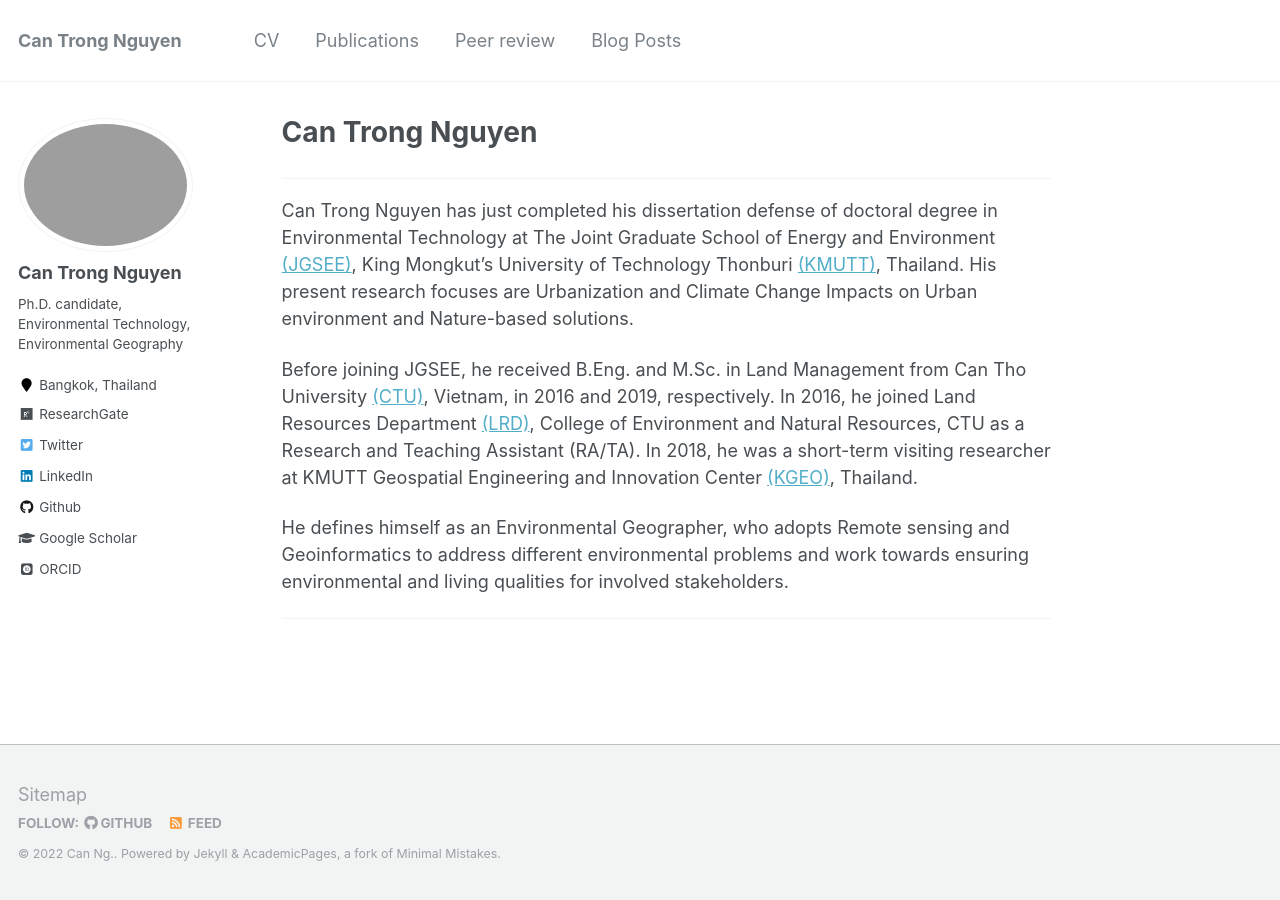
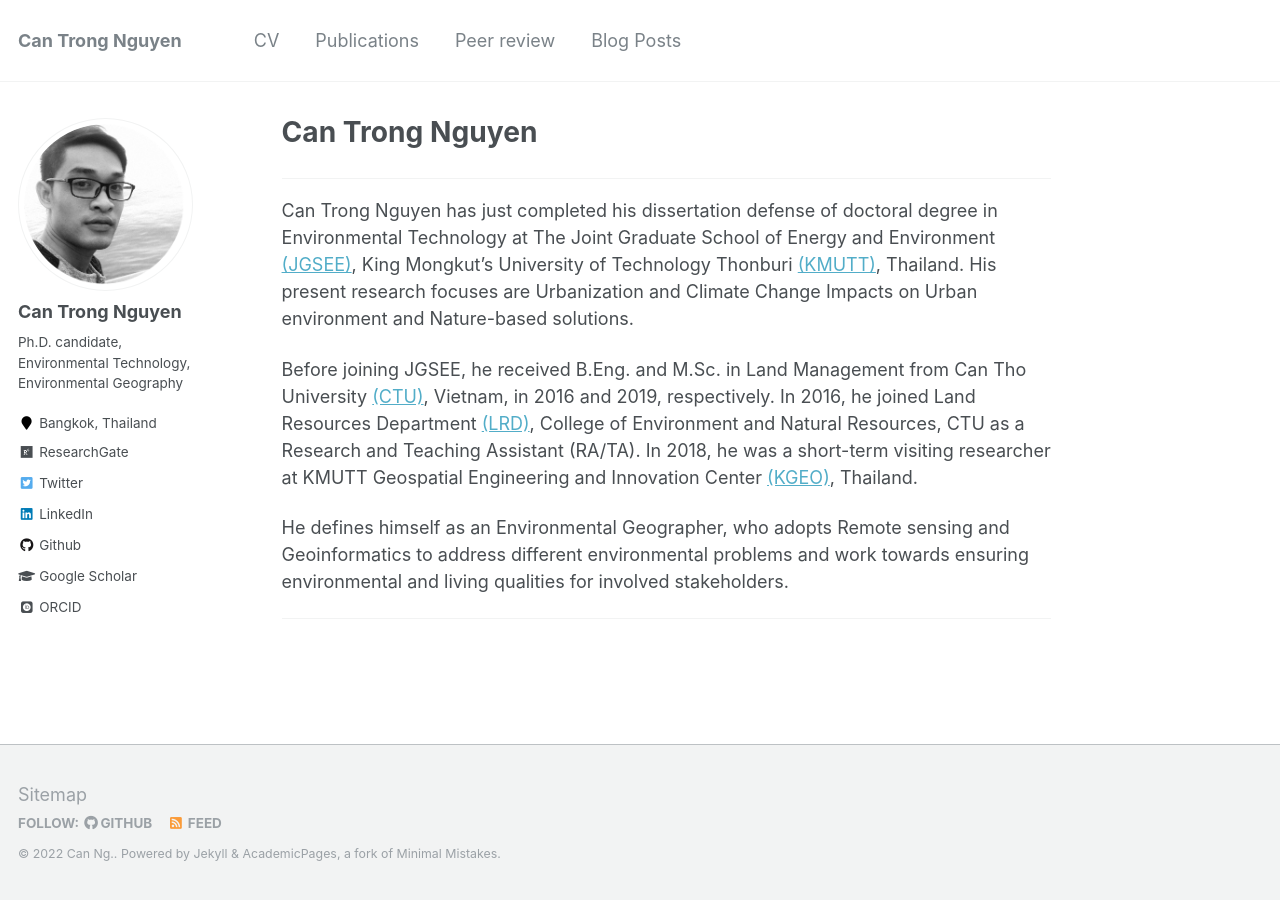
Before and after one commit to canng/oldsite, a Jekyll site: the page built from _pages/about.md, in a window 1280 px wide. Built offline with Jekyll 4.4.1, drawn with Linux system fonts in a browser that asks for light colours; some web fonts are replaced.

Commit message:
update profile

```diff
--- a/_config.yml
+++ b/_config.yml
@@ -84,7 +84,7 @@ analytics:
 # Site Author
 author:
   name             : "Can Trong Nguyen"
-  avatar           : "Profile_BW.jpg"
+  avatar           : "Profile_BW.png"
   bio              : "Ph.D. candidate, Environmental Technology, Environmental Geography"
   location         : "Bangkok, Thailand"
   employer         :
```
